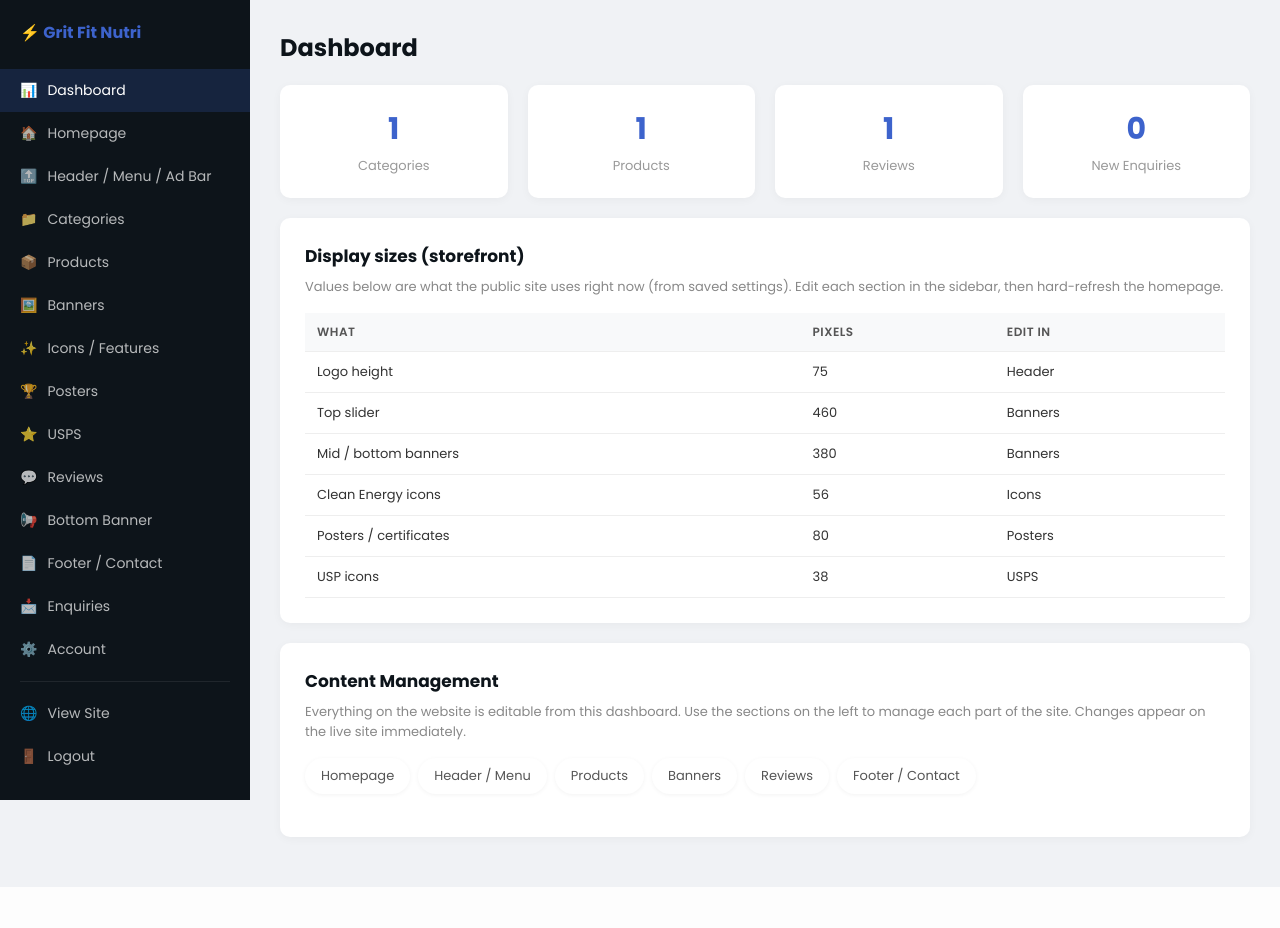
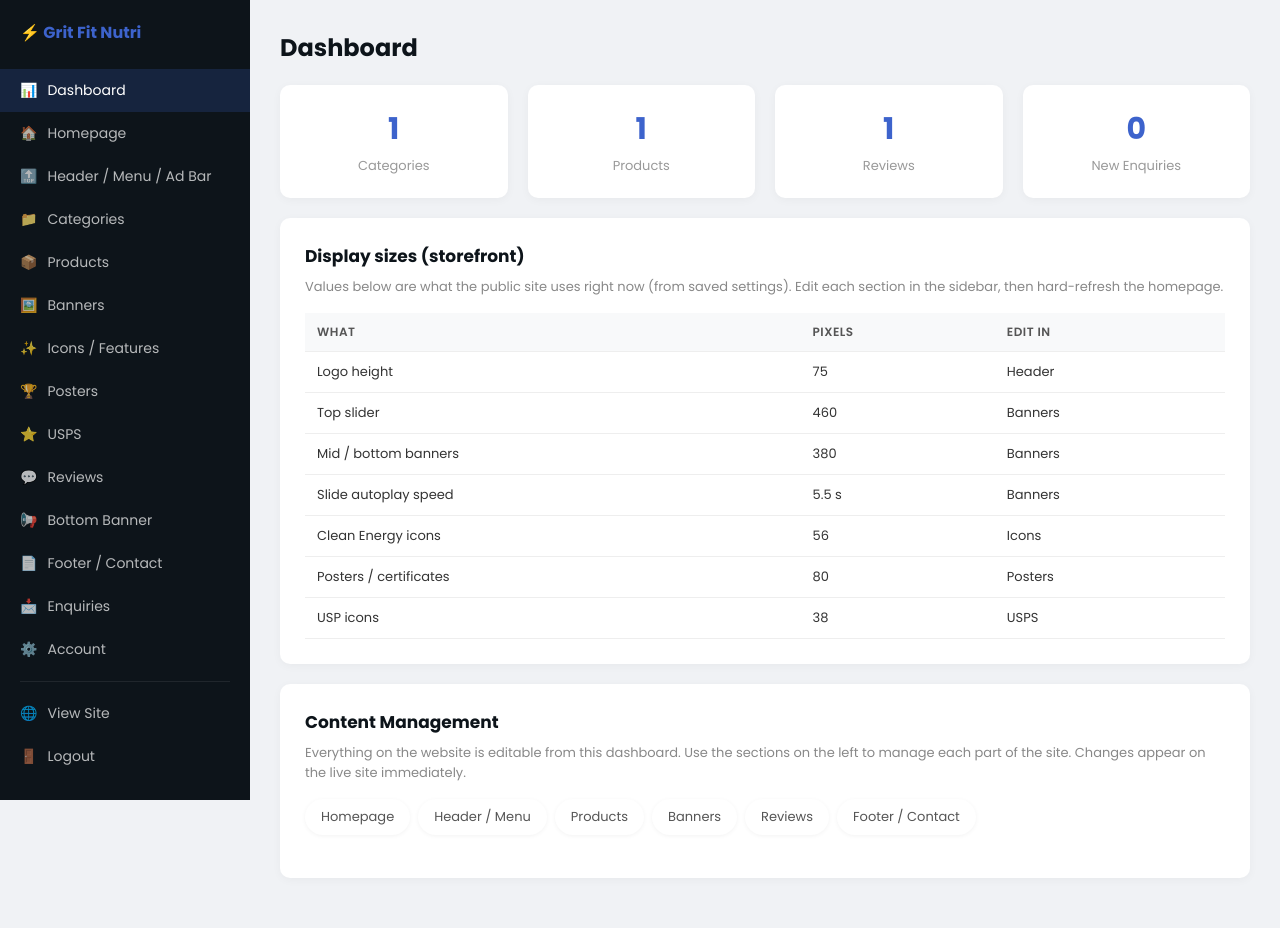
Before and after one commit to temp39126-lgtm/php-project, a PHP site: page /admin/index.php in a window 1280 px wide. Before the commit the page ends 887 px from the top, so only its background shows below. Run offline with PHP 8.4, Linux system fonts and the light colour scheme; a user stored in the database is signed in; data comes from the database, SQL or seed files in the repository; tables that the repository leaves empty hold one stand-in row (values such as "Sample post"); some libraries are stand-ins or nearby versions.

Commit message:
Add admin-editable slide autoplay speed for banner carousels
Store slider_speed_ms in CMS settings, expose seconds control on the
Banners admin page, output data-interval on hero sliders, and read it
in main.js with clamping on save.

Co-authored-by: temp39126-lgtm <temp39126-lgtm@users.noreply.github.com>

```diff
--- a/admin/handlers.php
+++ b/admin/handlers.php
@@ -32,9 +32,18 @@ switch ($action) {
         try {
             foreach (($_POST['s'] ?? []) as $k => $v) {
                 $key = (string) $k;
+                if ($key === 'slider_speed_sec') {
+                    $key = 'slider_speed_ms';
+                    $v = (string) ((int) round((float) $v * 1000));
+                }
                 if (is_array($v)) {
                     $val = implode(',', $v);
                     $wasClamped = false;
+                } elseif ($key === 'slider_speed_ms' && function_exists('cms_clamp_slider_speed_ms')) {
+                    [$val, $wasClamped] = cms_clamp_slider_speed_ms($v);
+                    if ($wasClamped) {
+                        $clamped[] = 'slider_speed_ms';
+                    }
                 } elseif (function_exists('cms_clamp_size_setting') && isset(cms_size_specs()[$key])) {
                     [$val, $wasClamped] = cms_clamp_size_setting($key, $v);
                     if ($wasClamped) {
--- a/admin/views/dashboard.php
+++ b/admin/views/dashboard.php
@@ -21,6 +21,7 @@ $stats = [
         <tr><td>Logo height</td><td><?= cms_setting_px('logo_size', 20, 500) ?></td><td><a href="<?= e(adm('header')) ?>">Header</a></td></tr>
         <tr><td>Top slider</td><td><?= cms_setting_px('slider_size', 200, 900) ?></td><td><a href="<?= e(adm('banners')) ?>">Banners</a></td></tr>
         <tr><td>Mid / bottom banners</td><td><?= cms_setting_px('banner_size', 120, 900) ?></td><td><a href="<?= e(adm('banners')) ?>">Banners</a></td></tr>
+        <tr><td>Slide autoplay speed</td><td><?= (int) round(cms_slider_interval_ms() / 100) / 10 ?> s</td><td><a href="<?= e(adm('banners')) ?>">Banners</a></td></tr>
         <tr><td>Clean Energy icons</td><td><?= cms_setting_px('icon_size', 20, 300) ?></td><td><a href="<?= e(adm('icons')) ?>">Icons</a></td></tr>
         <tr><td>Posters / certificates</td><td><?= cms_setting_px('poster_size', 30, 400) ?></td><td><a href="<?= e(adm('posters')) ?>">Posters</a></td></tr>
         <tr><td>USP icons</td><td><?= cms_setting_px('usp_size', 16, 200) ?></td><td><a href="<?= e(adm('usps')) ?>">USPS</a></td></tr>
--- a/includes/cms.php
+++ b/includes/cms.php
@@ -119,6 +119,9 @@ function cms_defaults() {
         'banner_size'          => '380', // mid/bottom/other banner slider height
         'poster_size'          => '80',  // certificate / poster strip image height
         'usp_size'             => '38',  // USPS ("Why Choose Us") icon size
+
+        // Autoplay interval for all .hero-slider carousels (milliseconds).
+        'slider_speed_ms'      => '5500',
     ];
     return $d;
 }
@@ -179,6 +182,31 @@ function cms_setting_px($key, $min = 1, $max = 2000) {
         $n = $max;
     }
     return $n;
+}
+
+// Autoplay interval for banner/slide carousels (milliseconds).
+function cms_slider_interval_ms() {
+    $defaults = cms_defaults();
+    $fallback = (int) ($defaults['slider_speed_ms'] ?? 5500);
+    $min = 2000;
+    $max = 60000;
+    $n = (int) setting('slider_speed_ms');
+    if ($n < $min) {
+        $n = max($min, $fallback);
+    }
+    if ($n > $max) {
+        $n = $max;
+    }
+    return $n;
+}
+
+// Clamp posted autoplay speed before saving (returns [value, was_clamped]).
+function cms_clamp_slider_speed_ms($value) {
+    $min = 2000;
+    $max = 60000;
+    $n = (int) $value;
+    $clamped = max($min, min($max, $n));
+    return [(string) $clamped, $clamped !== $n];
 }
 
 // All admin-adjustable display sizes (setting key => [min, max]).
@@ -270,7 +298,8 @@ function render_banner_slider($position, $extraClass = 'banner-slider') {
     if (empty($banners)) return;
     $multi = count($banners) > 1;
     $cls = trim('hero-slider ' . $extraClass);
-    echo '<section class="' . e($cls) . '"><div class="slides">';
+    $intervalMs = cms_slider_interval_ms();
+    echo '<section class="' . e($cls) . '" data-interval="' . (int) $intervalMs . '"><div class="slides">';
     foreach ($banners as $idx => $b) {
         echo '<div class="slide ' . ($idx === 0 ? 'active' : '') . '">';
         if (!empty($b['video'])) {
--- a/js/main.js
+++ b/js/main.js
@@ -53,7 +53,8 @@ document.addEventListener('DOMContentLoaded', function() {
         var dots = slider.querySelectorAll('.slider-dots button');
         var current = 0;
         var timer = null;
-        var INTERVAL = 5500;
+        var INTERVAL = parseInt(slider.getAttribute('data-interval'), 10);
+        if (!INTERVAL || INTERVAL < 1000) INTERVAL = 5500;
 
         function show(n) {
             slides[current].classList.remove('active');
```
Also changed, not shown: admin/views/banners.php (+6 -1 lines).
